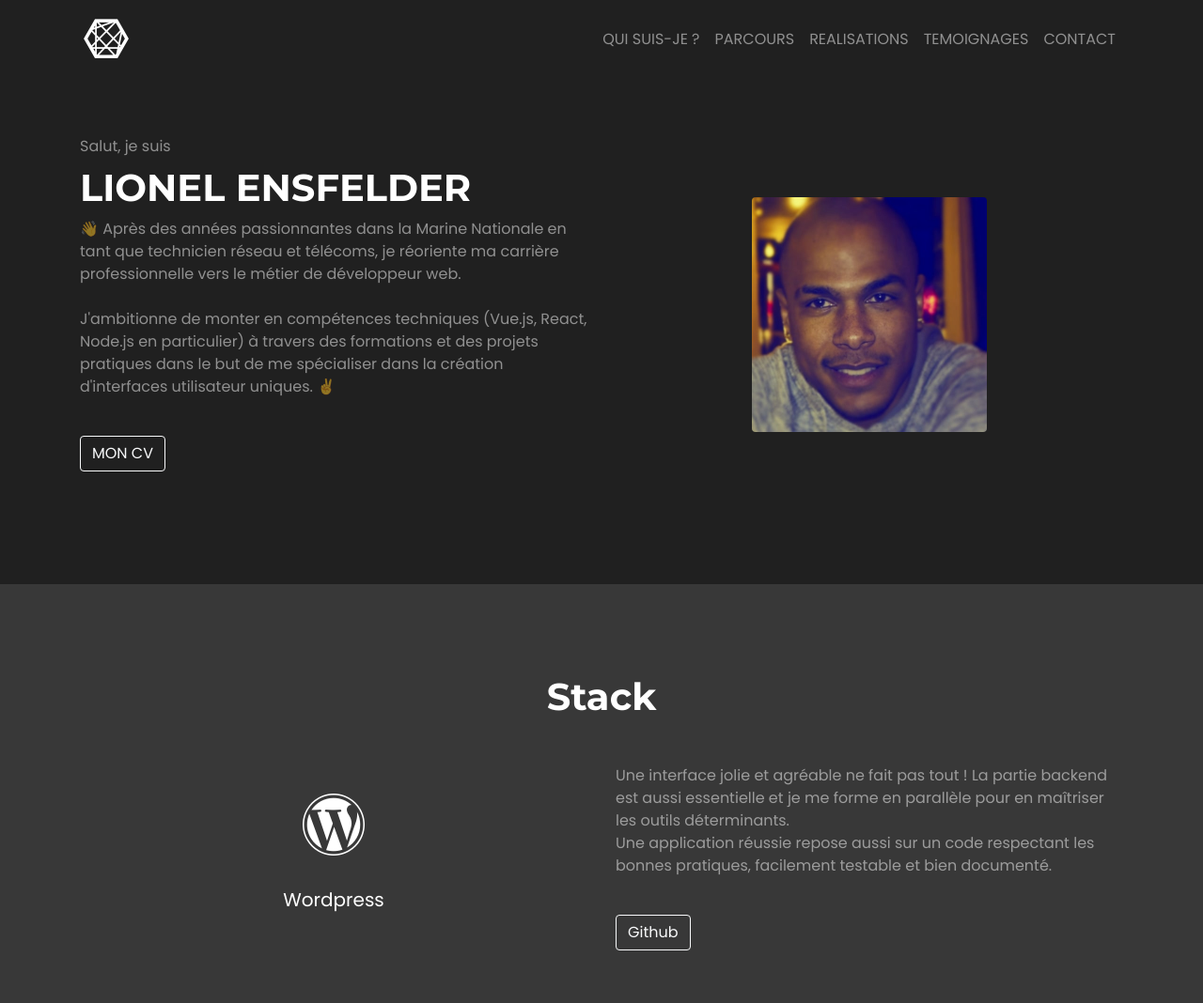
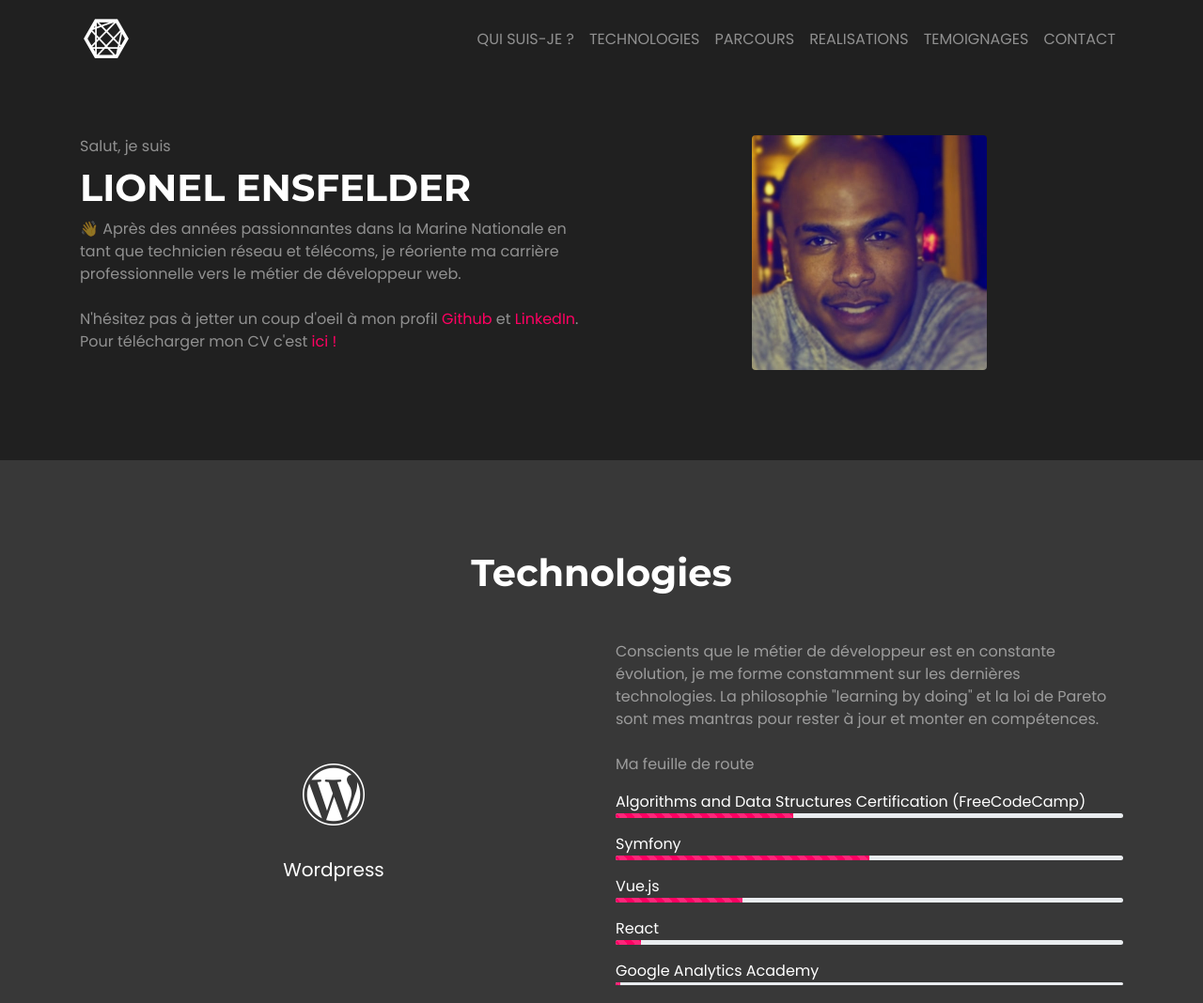
Before and after one commit to LionelENSFELDER/vue-portfolio, a website: page index.html in a window 1280 px wide. Shown: the top 1068 px of the page at 94% size. Drawn offline with nearby package versions, Linux system fonts and the light colour scheme.

Commit message:
improve design and add roadmap (fix #20)

```diff
--- a/assets/css/custom.css
+++ b/assets/css/custom.css
@@ -40,6 +40,9 @@ a:hover{
 .arsenic-transparent{
     background-color: #42424258;
 }
+.candy{
+    background-color: rgb(255, 0, 98);
+}
 
 /* FONT COLOR */
 .font-raisin{
@@ -60,15 +63,21 @@ a:hover{
 .font-white{
     color: #FFFFFF;
 }
+.font-candy{
+    color: rgb(255, 0, 98);
+}
 .font-arsenic-transparent{
     color: #42424258;
 }
 
 /* FONT WEIGHT */
-.custom-date, .custom-url{
+.custom-date, .custom-url, .custom-tags{
     font-weight: 200;
     font-size: 0.8rem;
     font-style: italic;
+}
+.font-08{
+    font-size: 0.8rem;
 }
 .font-12{
     font-size: 1.2rem;
@@ -78,6 +87,9 @@ a:hover{
 }
 .font-20{
     font-size: 2rem;
+}
+.font-40{
+    font-size: 4rem;
 }
 .font-100{
     font-size: 10rem;
@@ -132,3 +144,13 @@ margin-left: -0px;
 .carousel-control-next {
 margin-right: -0px;
 }
+/* contactitem */
+.contactitem-card{
+    background-color: transparent;
+}
+.contactitem-card:hover{
+    background-color: rgb(255, 0, 98);
+}
+.contactitem-card:hover i{
+    color: #000;
+}
--- a/assets/js/main.js
+++ b/assets/js/main.js
@@ -106,13 +106,19 @@ Vue.component('component-feature', {
 						<span class="text-white-50 d-block mb-2">Salut, je suis</span>
 						<h1><span class="">L</span>IONEL <span class="">E</span>NSFELDER</h1>
 						<p class="text-white-50">
-						👋
-						Après des années passionnantes dans la Marine Nationale en tant que technicien réseau et télécoms, je réoriente ma carrière professionnelle vers le métier de développeur web.
-						<br><br>
-						J'ambitionne de monter en compétences techniques (Vue.js, React, Node.js en particulier) à travers des formations et des projets pratiques dans le but de me spécialiser dans la création d'interfaces utilisateur uniques.
-						✌️
+							👋
+							Après des années passionnantes dans la Marine Nationale en tant que technicien réseau et télécoms,
+							je réoriente ma carrière professionnelle vers le métier de développeur web.
+							<br><br>
+							N'hésitez pas à jetter un coup d'oeil à mon profil <a href="https://www.linkedin.com/in/lionel-ensfelder/" target="_blank" class="font-candy">Github</a>
+							et
+							<a href="https://www.linkedin.com/in/lionel-ensfelder/" target="_blank" class="font-candy">LinkedIn</a>.
+							Pour télécharger mon CV c'est
+							<a href="./assets/docs/cv-ensfelder-lionel.pdf" target="_blank" class="font-candy">ici !</a>
 						</p>
-						<a href="./assets/docs/cv-ensfelder-lionel.pdf" target="_blank" type="button" class="btn btn-outline-light my-4">MON CV</a href="./">
+						<!-- <a href="./assets/docs/cv-ensfelder-lionel.pdf" target="_blank" type="button" class="btn btn-outline-light my-4">MON CV</a>
+						<a href="https://github.com/LionelENSFELDER?tab=repositories" target="_blank" type="button" class="btn btn-outline-light my-4">GITHUB</a>
+						<a href="https://www.linkedin.com/in/lionel-ensfelder/" target="_blank" type="button" class="btn btn-outline-light my-4">LINKEDIN</a> -->
 					</div>
 				</div>
 				<div class="card border-0 bg-transparent">
@@ -135,47 +141,63 @@ Vue.component('component-stack', {
 	template: `
 		<div class="">
 			<div class="row">
-
 				<div class="col-sm">
-					<div class="mx-auto">
+					<div class="d-flex flex-column justify-content-center align-items-center h-100">
 						<slot></slot>
 					</div>
 				</div>
-
 				<div class="col-sm">
 					<div class="">
 						<p class="text-white-50">
-							Une interface jolie et agréable ne fait pas tout !
-							La partie backend est aussi essentielle et je me forme en parallèle pour en maîtriser les outils déterminants.
+							Conscients que le métier de développeur est en constante évolution,
+							je me forme constamment sur les dernières technologies.
+							La philosophie "learning by doing" et la loi de Pareto sont mes
+							mantras pour rester à jour et monter en compétences.
+							<br><br>
+							Ma feuille de route
 							<br>
-							Une application réussie repose aussi sur un code respectant les bonnes pratiques, facilement testable et bien documenté.
-						</p>
-						<!-- <a href="" type="button" class="btn btn-outline-light my-4" data-toggle="modal" data-target="#exampleModal">Roadmap</a> -->
-						<a href="https://github.com/LionelENSFELDER" target="_blank" type="button" class="btn btn-outline-light my-4">Github</a>
-
-						<!-- Modal -->
-						<div class="modal fade" id="exampleModal" tabindex="-1" role="dialog" aria-labelledby="exampleModalLabel" aria-hidden="true">
-							<div class="modal-dialog" role="document">
-								<div class="modal-content">
-								<div class="modal-header">
-									<h5 class="modal-title" id="exampleModalLabel">Modal title</h5>
-									<button type="button" class="close" data-dismiss="modal" aria-label="Close">
-									<span aria-hidden="true">&times;</span>
-									</button>
-								</div>
-								<div class="modal-body">
-									...
-								</div>
-								<div class="modal-footer">
-									<button type="button" class="btn btn-secondary" data-dismiss="modal">Close</button>
-									<button type="button" class="btn btn-primary">Save changes</button>
-								</div>
+							<!-- bar -->
+							<div class="mb-3">
+								<span class="">Algorithms and Data Structures Certification (FreeCodeCamp)</span>
+								<div class="progress" style="height: 5px;">
+									<div class="progress-bar progress-bar-striped progress-bar-animated candy" role="progressbar" style="width: 35%" aria-valuenow="25" aria-valuemin="0" aria-valuemax="100"></div>
 								</div>
 							</div>
-						</div>
+
+							<!-- bar -->
+							<div class="mb-3">
+								<span class="">Symfony</span>
+								<div class="progress" style="height: 5px;">
+									<div class="progress-bar progress-bar-striped progress-bar-animated candy" role="progressbar" style="width: 50%" aria-valuenow="25" aria-valuemin="0" aria-valuemax="100"></div>
+								</div>
+							</div>
+
+							<!-- bar -->
+							<div class="mb-3">
+								<span class="">Vue.js</span>
+								<div class="progress" style="height: 5px;">
+									<div class="progress-bar progress-bar-striped progress-bar-animated candy" role="progressbar" style="width: 25%" aria-valuenow="25" aria-valuemin="0" aria-valuemax="100"></div>
+								</div>
+							</div>
+
+							<!-- bar -->
+							<div class="mb-3">
+								<span class="">React</span>
+								<div class="progress" style="height: 5px;">
+									<div class="progress-bar progress-bar-striped progress-bar-animated candy" role="progressbar" style="width: 5%" aria-valuenow="25" aria-valuemin="0" aria-valuemax="100"></div>
+								</div>
+							</div>
+
+							<!-- bar -->
+							<div class="mb-3">
+								<span class="">Google Analytics Academy</span>
+								<div class="progress" style="height: 3px;">
+									<div class="progress-bar progress-bar-striped progress-bar-animated candy" role="progressbar" style="width: 1%" aria-valuenow="25" aria-valuemin="0" aria-valuemax="100"></div>
+								</div>
+							</div>
+						</p>
 					</div>
 				</div>
-
 			</div>
 		</div>
 	`
@@ -190,7 +212,7 @@ Vue.component('component-carousel-tech', {
 	},
 	props: ['carouseltech'],
 	template: `
-		<div id="carousel-tech" class="carousel slide h-100" data-ride="carousel" data-interval="500">
+		<div id="carousel-tech" class="carousel slide w-100" data-ride="carousel" data-interval="500">
 			<div id="carousel-tech-inner" class="carousel-inner">
 				<slot></slot>
 			</div>
@@ -292,6 +314,7 @@ Vue.component('component-work', {
 					<a :href="work.url" target="_blank" class=""><i class="font-20 p-2 mb-3 border border-light rounded-circle text-white las la-link"></i></a>
 					</div>
 					<h5 class="font-weight-bold">{{work.title}}</h5>
+					<span class="custom-tags">{{work.tags}}</span>
 				</div>
 
 			</div>
@@ -394,9 +417,22 @@ Vue.component('component-contact-item', {
 	},
 	props: ['contactitem'],
 	template: `
-		<a type="" :href="contactitem.url" target="_blank" class="font-12 mr-3 bg-transparent text-white" data-toggle="tooltip" data-placement="bottom" :title="contactitem.text">
-			<i v-html="contactitem.icon"></i>
-		</a>
+		<div class="col mb-3">
+			<div class="card p-3 mb-3 contactitem-card">
+				<a :href=contactitem.url target=_blank class="stretched-link"></a>
+				<div class="row">
+					<div class="col-8 my-auto">
+						<span class="font-15">{{contactitem.text}}</span>
+						<br>
+						<span class="font-08">{{contactitem.info}}</span>
+
+					</div>
+					<div class="col-4">
+						<span v-html="contactitem.icon"></span>
+					</div>
+				</div>
+			</div>
+		</div>
 	`
 })
 
@@ -429,25 +465,30 @@ new Vue({
 		navitems: [{
 				id: 1,
 				text: 'QUI SUIS-JE ?',
-				url: '#about'
+				url: '#quisuisje'
 			},
 			{
 				id: 2,
+				text: 'TECHNOLOGIES',
+				url: '#technologies'
+			},
+			{
+				id: 3,
 				text: 'PARCOURS',
 				url: '#parcours'
 			},
 			{
-				id: 3,
+				id: 4,
 				text: 'REALISATIONS',
-				url: '#works'
-			},
-			{
-				id: 4,
-				text: 'TEMOIGNAGES',
-				url: '#testimonials'
+				url: '#realisations'
 			},
 			{
 				id: 5,
+				text: 'TEMOIGNAGES',
+				url: '#temoignages'
+			},
+			{
+				id: 6,
 				text: 'CONTACT',
 				url: '#contact'
 			}
@@ -574,13 +615,14 @@ new Vue({
 		works: [{
 				id: 1,
 				title: 'AID83',
-				coverImage: './assets/img/works/placeholder.jpg',
+				coverImage: 'assets/img/works/placeholder.jpg',
 				coverTitle: 'Image du site Aid 83',
 				coverAlt:'Aid 83',
 				client: 'AID83',
 				date: '2018',
 				job: '',
 				description: 'Lorem ipsum lodum casum faluh rethem fathum rictum, zephir ecofn, gdhf.',
+				tags: "UI Kit | PHPMailer" ,
 				url: 'https://www.aid83.org/',
 				github:'https://github.com/LionelENSFELDER/aid83-v2'
 			},
@@ -598,7 +640,7 @@ new Vue({
 			{
 				id: 3,
 				title: 'Portfolio',
-				coverImage: './assets/img/works/placeholder.jpg',
+				coverImage: 'assets/img/works/placeholder.jpg',
 				coverTitle: 'Image du portfolio',
 				coverAlt:'Portfilio de Lionel Ensfelder',
 				alt:'aid83',
@@ -606,6 +648,7 @@ new Vue({
 				date: '2020',
 				job: '',
 				description: 'Lorem ipsum lodum casum faluh rethem fathum rictum, zephir ecofn, gdhf.',
+				tags: "Bootstrap | Vue.js | Gulp" ,
 				url: '#',
 				github:'https://github.com/LionelENSFELDER/about-me'
 			},
@@ -630,7 +673,7 @@ new Vue({
 				photoTitle:"Céline Tréhin",
 				photoAlt:"Céline Tréhin",
 				client: 'AID83',
-				testimonial: 'Très à l\'écoute, Lionel à su moderniser notre site.',
+				testimonial: 'Très à l\'écoute, Lionel a su moderniser notre site.',
 				url: 'https://www.aid83.org/',
 				linkIcon:'<i class="p-2 border border-dark white font-raisin rounded-circle lab la-facebook-f"></i>',
 				link: 'https://bit.ly/2U6u6FO'
@@ -652,20 +695,45 @@ new Vue({
 		contactitems: [
 			{
 				id: 1,
-				text: 'lionel-ensfelder',
-				icon: '<i class="font-20 lab la-linkedin-in"></i>',
-				url: 'https://www.linkedin.com/in/lionel-ensfelder/'
+				text: 'Adresse',
+				info: '612 Avenue Maréchal Foch',
+				icon: '<i class="align-middle border-0 font-raisin font-40 las la-globe"></i>',
+				url: '#'
+
 			},
 			{
 				id: 2,
-				text: 'LionelENSFELDER',
-				icon: '<i class="font-20 lab la-github"></i>',
+				text: 'Téléphone',
+				info: '06 52 40 10 21',
+				icon: '<i class="align-middle border-0 font-raisin font-40 las la-mobile"></i>',
 				url: 'https://github.com/LionelENSFELDER'
 			},
 			{
 				id: 3,
-				text: '@ensfelder.lionel',
-				icon: '<i class="font-20 lab la-medium"></i>',
+				text: 'Mail',
+				info: 'ensfelder.lionel@gmail.com',
+				icon: '<i class="align-middle border-0 font-raisin font-40 las la-at"></i>',
+				url: 'mailto://ensfelder.lionel@gmail.com'
+			},
+			{
+				id: 4,
+				text: 'Github',
+				info: 'LionelENSFELDER',
+				icon: '<i class="align-middle border-0 font-raisin font-40 lab la-github"></i>',
+				url: 'https://github.com/LionelENSFELDER'
+			},
+			{
+				id: 5,
+				text: 'LinkedIn',
+				info: 'lionel-ensfelder',
+				icon: '<i class="align-middle border-0 font-raisin font-40 lab la-linkedin-in"></i>',
+				url: 'https://www.linkedin.com/in/lionel-ensfelder/'
+			},
+			{
+				id: 6,
+				text: 'Medium',
+				info: '@ensfelder.lionel',
+				icon: '<i class="align-middle border-0 font-raisin font-40 lab la-medium"></i>',
 				url: 'https://medium.com/@ensfelder.lionel'
 			}
 		],
--- a/index.html
+++ b/index.html
@@ -14,7 +14,7 @@
 		<!-- custom -->
 		<link rel="stylesheet" href="./assets/css/custom.css" />
 		<!-- title -->
-		<title>Ensfelder Lionel</title>
+		<title>Lionel E.</title>
 		<!-- favico -->
 		<link rel="apple-touch-icon" sizes="180x180" href="assets/img/favico/apple-touch-icon.png">
 		<link rel="icon" type="image/png" sizes="32x32" href="assets/img/favico/favicon-32x32.png">
@@ -34,13 +34,13 @@
 				></component-navbar-item>
 			</component-navbar>
 
-			<component-section id="about" :class="[sectionDark]">
+			<component-section id="quisuisje" :class="[sectionDark]">
 				<component-feature></component-feature>
 			</component-section>
 
-			<component-section id="stack" :class="[sectionGrey]" title="Stack">
+			<component-section id="technologies" :class="[sectionGrey]" title="Technologies">
 				<component-stack>
-					<component-carousel-tech>
+					<component-carousel-tech class="">
 						<component-carousel-tech-item
 							v-for="tech in techs"
 							v-bind:key="tech.id"
@@ -74,7 +74,7 @@
 				</div>
 			</component-section>
 
-			<component-section id="works" :class="[sectionGrey]" title="Mes réalisations">
+			<component-section id="realisations" :class="[sectionGrey]" title="Mes réalisations">
 				<div class="row row-cols-1 row-cols-md-2 row-cols-lg-3">
 					<component-work
 						v-for="work in works"
@@ -87,7 +87,7 @@
 			<!-- <component-section v-bind:class="[sectionDark]" title="Mes valeurs">
 			</component-section> -->
 
-			<component-section id="testimonials" :class="[sectionDark]" title="Témoignages">
+			<component-section id="temoignages" :class="[sectionDark]" title="Témoignages">
 				<component-carousel-testimonial>
 					<component-carousel-testimonial-item
 						v-for="testimonial in testimonials"
@@ -101,6 +101,16 @@
 			</component-section> -->
 
 			<component-section id="contact" :class="[sectionGrey]" title="Contacte-moi">
+				<div class="row row-cols-1 row-cols-md-2 row-cols-lg-3">
+					<component-contact-item
+						v-for="contactitem in contactitems"
+						v-bind:key="contactitem.id"
+						v-bind:contactitem="contactitem"
+					></component-contact-item>
+				</div>
+			</component-section>
+
+			<!-- <component-section id="contact" :class="[sectionGrey]" title="Contacte-moi">
 				<component-contact>
 					<component-contact-item
 						v-for="contactitem in contactitems"
@@ -108,7 +118,7 @@
 						v-bind:contactitem="contactitem"
 					></component-contact-item>
 				</component-contact>
-			</component-section>
+			</component-section> -->
 
 			<component-footer>
 					<component-contact-item
```
